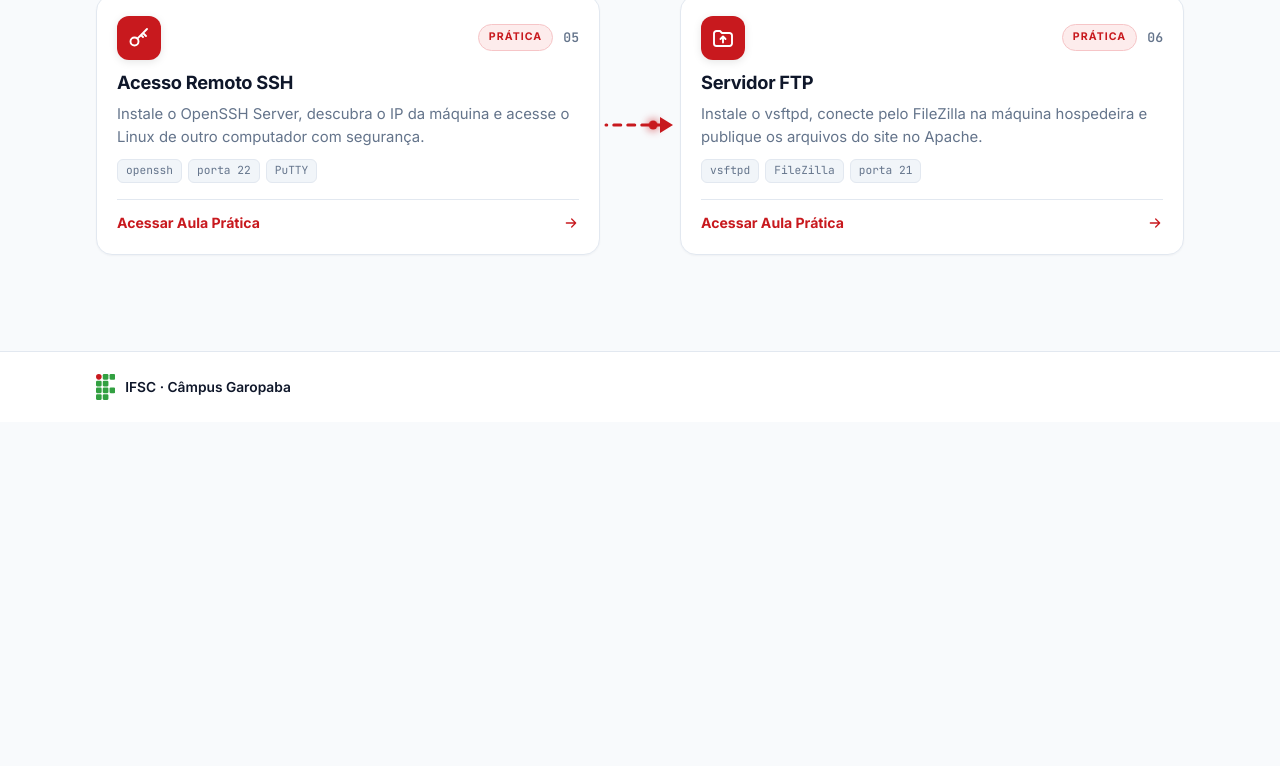
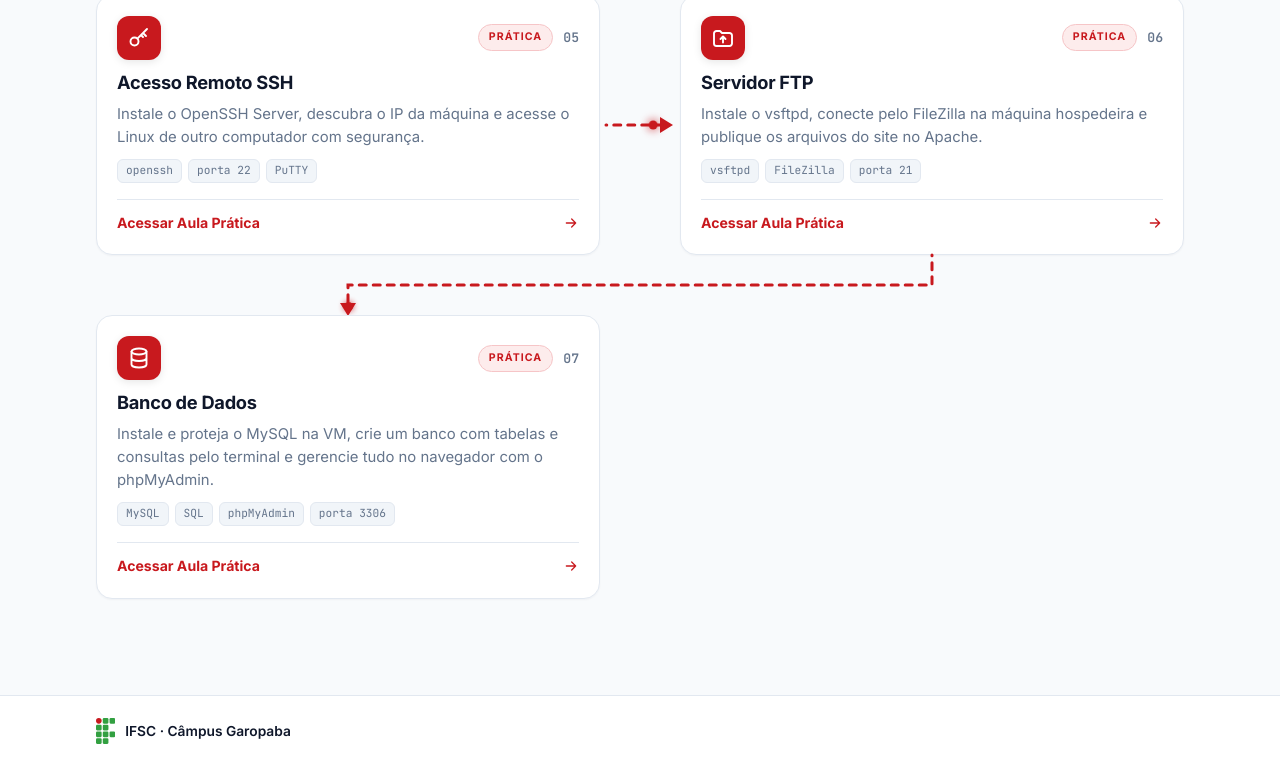
Before and after one commit to alberto-barros/alberto-barros.github.io, a plain HTML site: page Linux/index.html in a window 1280 px wide. Shown: the part 1523-2289 px from the top of the page. Before the commit the page ends 1945 px from the top, so only its background shows below. Drawn offline with Linux system fonts and the light colour scheme.

Commit message:
Linux: card 07 Banco de Dados (MySQL e phpMyAdmin)
Co-Authored-By: Claude Opus 5.5 <noreply@anthropic.com>
Claude-Session: https://claude.ai/code/session_01WGbAHVPBYUYDrotx6QbzSF

```diff
--- a/Linux/index.html
+++ b/Linux/index.html
@@ -175,6 +175,7 @@ footer .fb svg{height:26px;width:auto}
   <symbol id="i-key" viewBox="0 0 24 24"><circle cx="7.5" cy="15.5" r="4"/><path d="M10.4 12.6L20 3M16 7l3 3M14 9l2 2"/></symbol>
   <symbol id="i-server" viewBox="0 0 24 24"><rect x="3" y="3.5" width="18" height="7" rx="1.5"/><rect x="3" y="13.5" width="18" height="7" rx="1.5"/><path d="M7 7h.01M7 17h.01M11 7h6M11 17h6"/></symbol>
   <symbol id="i-ftp" viewBox="0 0 24 24"><path d="M3 7.5A2.5 2.5 0 0 1 5.5 5H9l2 2h7.5A2.5 2.5 0 0 1 21 9.5v8A2.5 2.5 0 0 1 18.5 20h-13A2.5 2.5 0 0 1 3 17.5z"/><path d="M12 10.5v6M9.5 13l2.5-2.5 2.5 2.5"/></symbol>
+  <symbol id="i-db" viewBox="0 0 24 24"><ellipse cx="12" cy="5.5" rx="7.5" ry="3"/><path d="M4.5 5.5v13c0 1.7 3.4 3 7.5 3s7.5-1.3 7.5-3v-13M4.5 12c0 1.7 3.4 3 7.5 3s7.5-1.3 7.5-3"/></symbol>
   <symbol id="i-arrow" viewBox="0 0 24 24"><path d="M5 12h14M13 6l6 6-6 6"/></symbol>
   <symbol id="i-back" viewBox="0 0 24 24"><path d="M19 12H5M11 6l-6 6 6 6"/></symbol>
 </defs></svg>
@@ -287,6 +288,17 @@ footer .fb svg{height:26px;width:auto}
         <div class="tags"><span class="tag">vsftpd</span><span class="tag">FileZilla</span><span class="tag">porta 21</span></div>
         <span class="go">Acessar Aula Prática <svg class="i"><use href="#i-arrow"/></svg></span>
       </a>
+      <span class="arr down m-only p" aria-hidden="true"><svg viewBox="0 0 40 56" preserveAspectRatio="none"><path class="ln" d="M20 2V42"/><path class="hd" d="M12 40l8 13 8-13z"/><circle class="pk" cx="20" cy="6" r="4.5"/></svg></span><span class="arr elbow p" aria-hidden="true"><svg class="el-line" viewBox="0 0 100 100" preserveAspectRatio="none"><path class="ln" vector-effect="non-scaling-stroke" d="M100 0V50H0V92"/></svg><svg class="el-head" viewBox="0 0 16 14"><path class="hd" d="M0 0l8 13 8-13z"/></svg><i class="el-pk"></i></span>
+    </div>
+
+    <div class="node">
+      <a class="chap lab reveal" href="https://alberto-barros.github.io/Linux/mysql.html">
+        <div class="top"><div class="ic"><svg class="i"><use href="#i-db"/></svg></div><span class="kind">Prática</span><span class="num">07</span></div>
+        <h3>Banco de Dados</h3>
+        <p>Instale e proteja o MySQL na VM, crie um banco com tabelas e consultas pelo terminal e gerencie tudo no navegador com o phpMyAdmin.</p>
+        <div class="tags"><span class="tag">MySQL</span><span class="tag">SQL</span><span class="tag">phpMyAdmin</span><span class="tag">porta 3306</span></div>
+        <span class="go">Acessar Aula Prática <svg class="i"><use href="#i-arrow"/></svg></span>
+      </a>
     </div>
 
     <!-- Novo card: copie um bloco <div class="node"> ... </div>. Teoria: class="chap"; aula prática: class="chap lab".
@@ -305,7 +317,7 @@ footer .fb svg{height:26px;width:auto}
 const RM=matchMedia('(prefers-reduced-motion: reduce)').matches;
 
 /* Barra digitando */
-const words=['--aula "o que é Linux"','--aula "instalar em VM"','--pratica terminal','--pratica "servidor web"','--pratica ssh','--pratica ftp'];
+const words=['--aula "o que é Linux"','--aula "instalar em VM"','--pratica terminal','--pratica "servidor web"','--pratica ssh','--pratica ftp','--pratica mysql'];
 const te=document.getElementById('type');let wi=0,ci=0,del=false;
 function type(){const w=words[wi];te.textContent=w.slice(0,ci);
   if(!del&&ci<w.length)ci++;else if(!del){del=true;return setTimeout(type,1400)}else if(ci>0)ci--;else{del=false;wi=(wi+1)%words.length}
```
